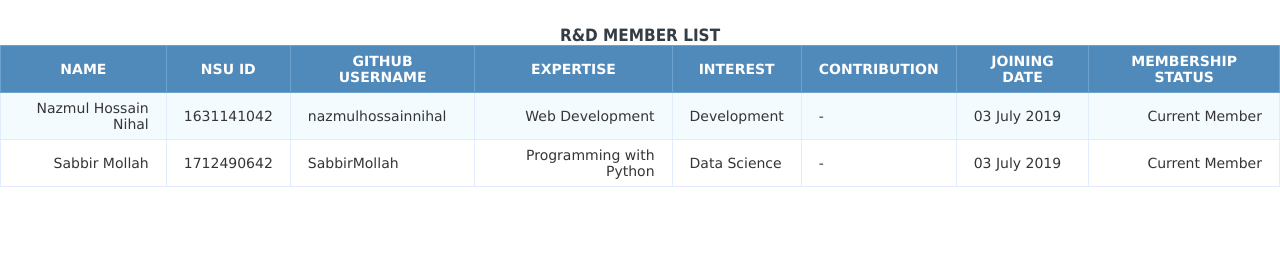
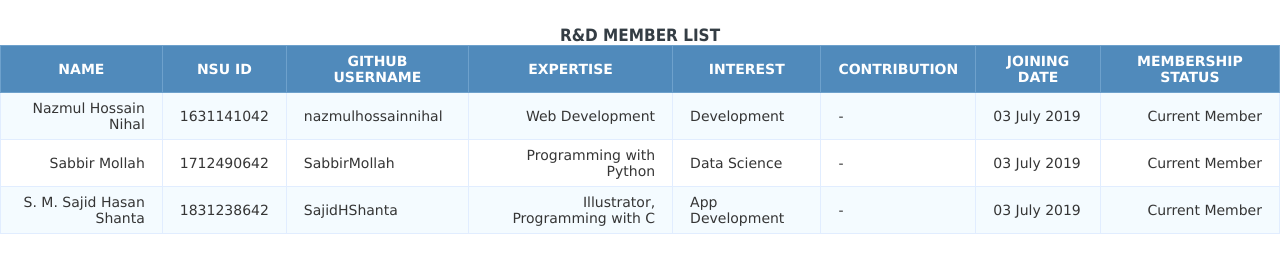
Before and after one commit to NSU-ACM-SC/Research-And-Development-Members, a plain HTML site: page index.html in a window 1280 px wide. Drawn offline with Linux system fonts and the light colour scheme.

Commit message:
Update index.html

```diff
--- a/index.html
+++ b/index.html
@@ -55,6 +55,17 @@
 				<td>Current Member</td>
 			</tr>
 
+			<tr>
+				<td>S. M. Sajid Hasan Shanta</td>
+				<td>1831238642</td>
+				<td>SajidHShanta</td>
+				<td>Illustrator, Programming with C</td>
+				<td>App Development</td>
+				<td> - </td>
+				<td>03 July 2019</td>
+				<td>Current Member</td>
+			</tr>
+
 		</tbody>
 	</table>
 </body>
```
